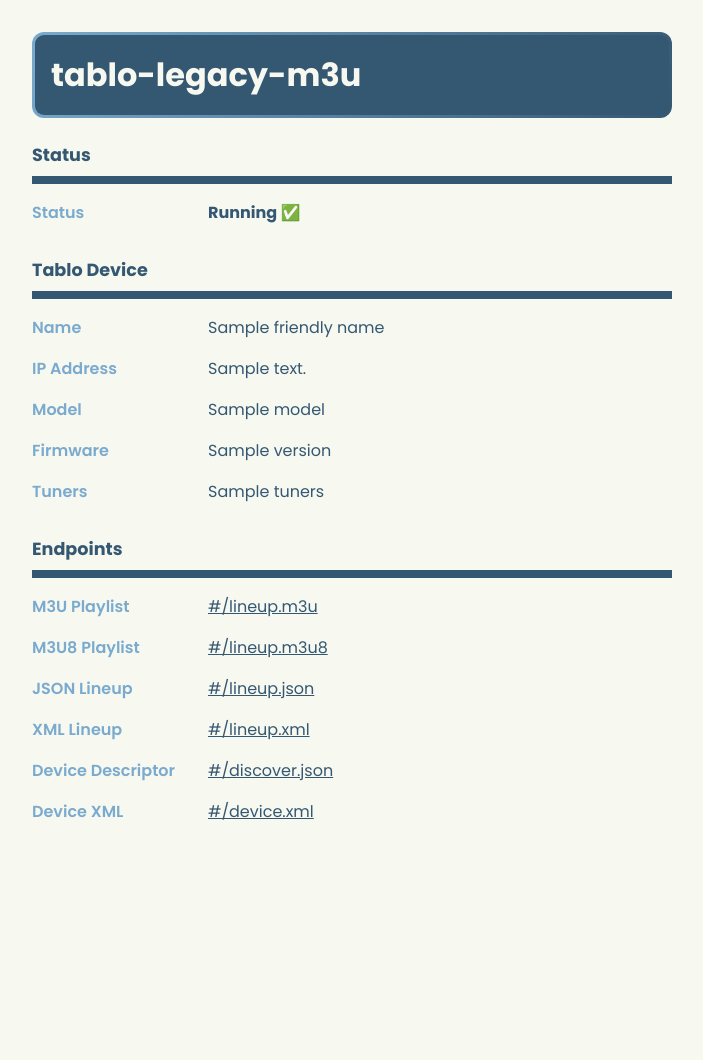
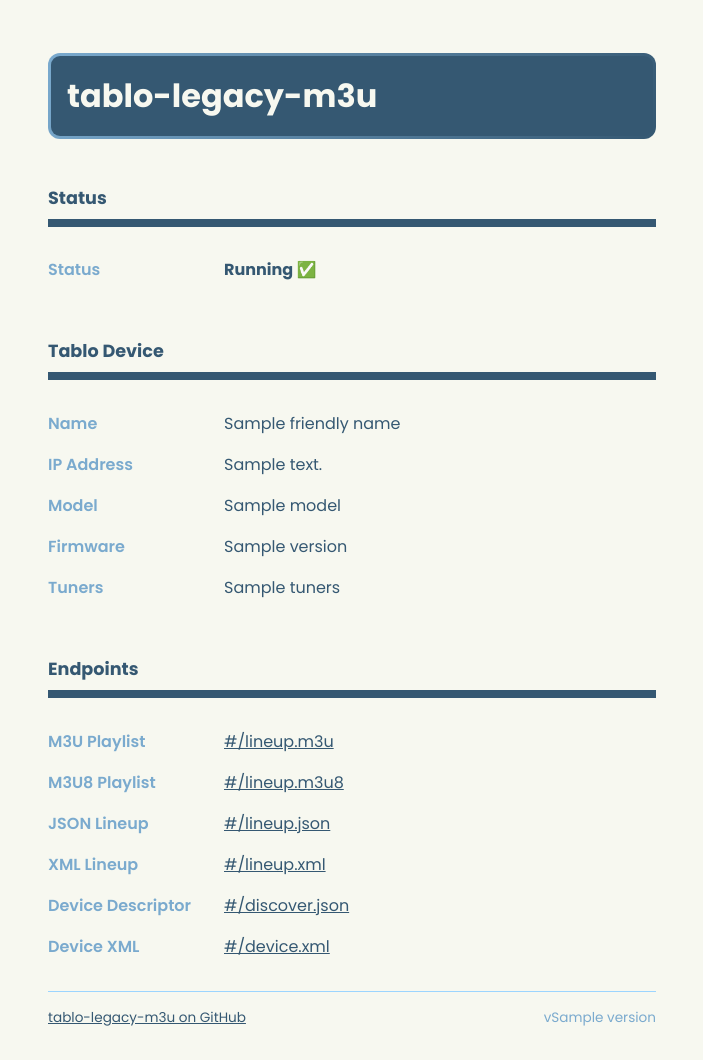
Before and after one commit to gtronset/tablo-legacy-m3u, a Python web app: template tablo_legacy_m3u/templates/index.html in a window 1280 px wide. Shown: the whole page, without its empty margins (288-991 px from the left). Before the commit the page ends 820 px from the top, so only its background shows below. Run offline with Jinja, Linux system fonts and the light colour scheme; the template is opened without the code that fills it: most values are stand-ins (such as "Sample title", 1, 10 or a date in 2020).

Commit message:
Add footer and favicon

```diff
--- a/tablo_legacy_m3u/routes.py
+++ b/tablo_legacy_m3u/routes.py
@@ -1,5 +1,6 @@
 """Route handlers for HDHomeRun-compatible endpoints."""
 
+from importlib.metadata import version
 from typing import TYPE_CHECKING
 
 from flask import Flask, Response, current_app, render_template, request
@@ -48,6 +49,7 @@ def index() -> str:
         friendly_name=friendly_name,
         server_info=server_info,
         base_url=base_url,
+        version=version("tablo-legacy-m3u"),
     )
 
 
--- a/tablo_legacy_m3u/templates/index.html
+++ b/tablo_legacy_m3u/templates/index.html
@@ -8,6 +8,7 @@
         <link rel="preconnect" href="https://fonts.gstatic.com" crossorigin>
         <link href="https://fonts.googleapis.com/css2?family=Poppins:ital,wght@0,100;0,200;0,300;0,400;0,500;0,600;0,700;0,800;0,900;1,100;1,200;1,300;1,400;1,500;1,600;1,700;1,800;1,900&display=swap"
               rel="stylesheet">
+        <link rel="icon" href="{{ url_for('static', filename='favicon.svg') }}" type="image/svg+xml">
         <style>
             :root {
                 --color-primary: #355872;
@@ -18,10 +19,14 @@
             body {
                 font-family: 'Poppins', system-ui, -apple-system, sans-serif;
                 max-width: 640px;
-            margin: 2rem auto;
-            padding: 0 1rem;
+                margin: 0 auto;
+                padding: 2rem 1rem;
                 color: var(--color-primary);
                 background-color: var(--color-bg);
+                min-height: 100vh;
+                display: flex;
+                flex-direction: column;
+                box-sizing: border-box;
             }
             h1 {
                 font-size: 2rem;
@@ -48,9 +53,25 @@
             dd {
                 margin: 0;
             }
-            a { color: var(--color-primary); }
-            a:hover { color: var(--color-secondary); }
-            .status { font-weight: bold; }
+            footer {
+                margin-top: auto;
+                padding-top: 1rem;
+                border-top: 1px solid var(--color-accent);
+                font-size: 0.85rem;
+                color: var(--color-secondary);
+                display: flex;
+                justify-content: space-between;
+                align-items: baseline;
+            }
+            a {
+                color: var(--color-primary);
+            }
+            a:hover {
+                color: var(--color-secondary);
+            }
+            .status {
+                font-weight: bold;
+            }
             .border-gradient {
                 --angle: 0deg;
 
@@ -137,5 +158,10 @@
                 <a href="{{ url_for('device_xml') }}">{{ base_url }}/device.xml</a>
             </dd>
         </dl>
+
+        <footer>
+            <a href="https://github.com/gtronset/tablo-legacy-m3u">tablo-legacy-m3u on GitHub</a>
+            <span>v{{ version }}</span>
+        </footer>
     </body>
 </html>
```
Also changed, not shown: tablo_legacy_m3u/static/favicon.svg (added). Lines whose indentation alone changed are shown as unchanged.
